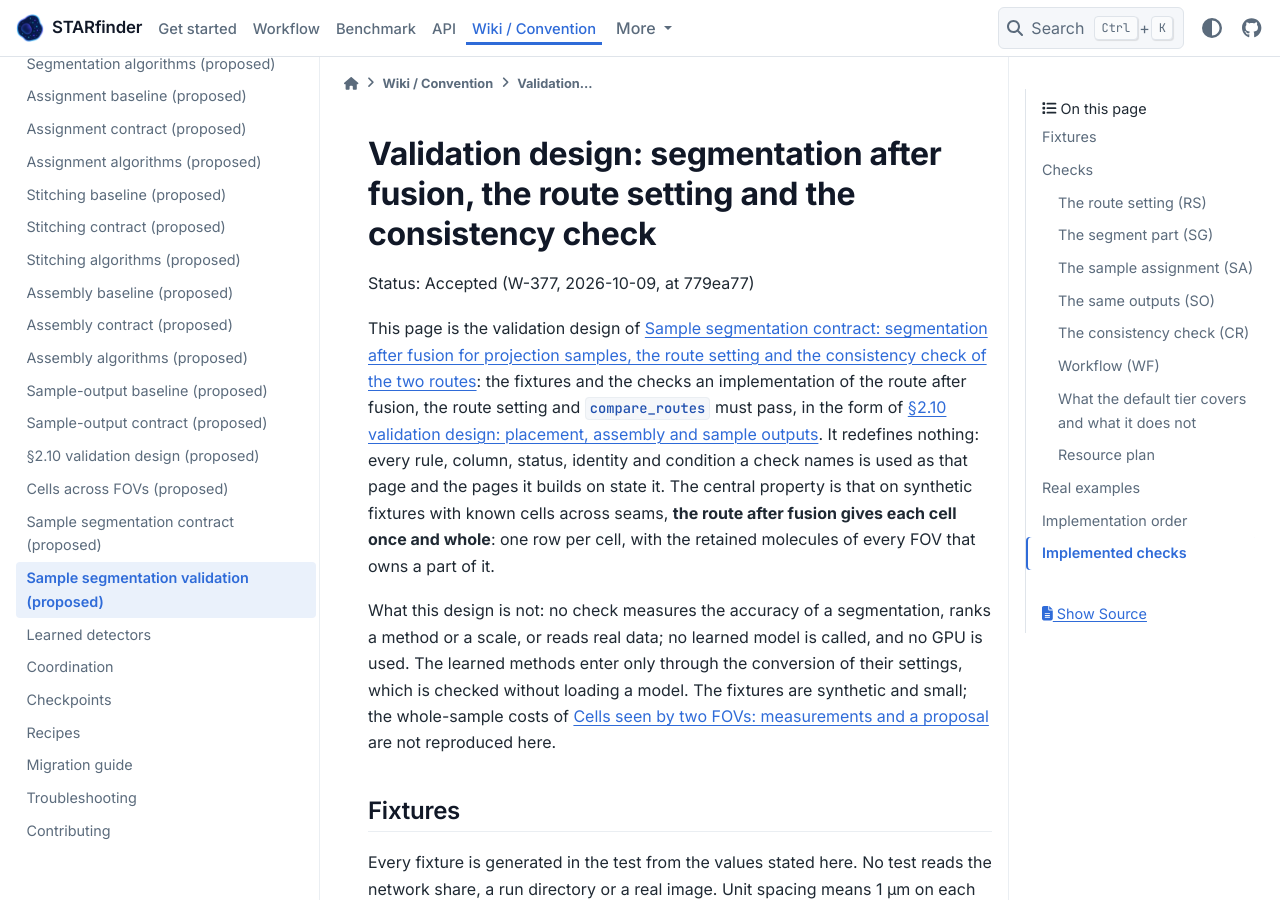
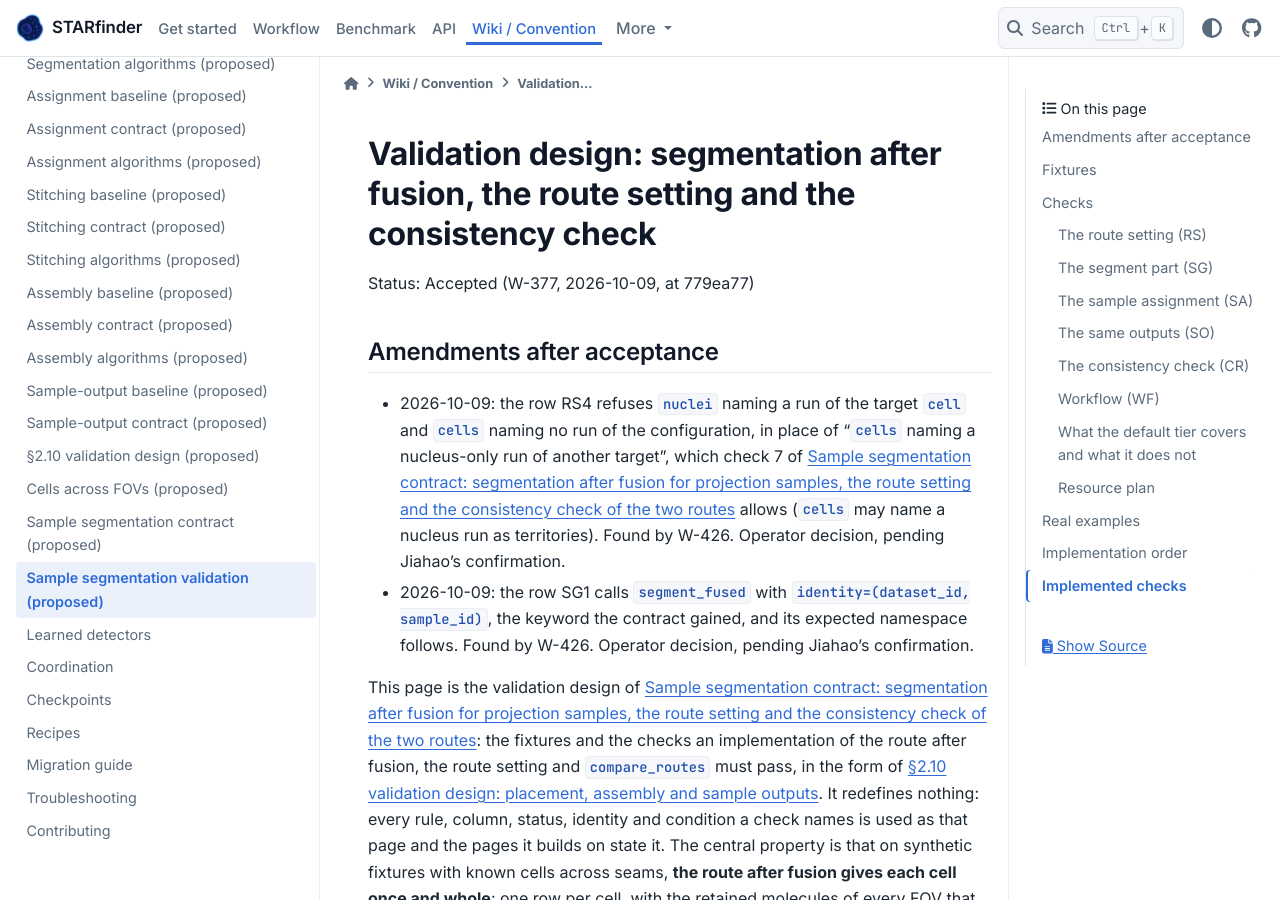
Before and after one commit to wanglab-broad/starfinder, a Sphinx documentation site: the page built from docs/sample-segmentation-validation.md, in a window 1280 px wide and 900 px high. Built offline with Sphinx 7.4.7 and the PyData theme 0.15.4, drawn with Linux system fonts in a browser that asks for light colours; some of the changed text lies outside the part shown.

Commit message:
fix(w-426): address review findings (sample segmentation 2 of 6: the…)
This repair carries out the operator's amendments
R-20261010T021650Z-3f16cd02, which are pending Jiahao's confirmation, at
the two gaps the review found. In docs/sample-segmentation-contract.md,
the "Names" row and the bullet on the part segment now give
segment_fused(output_dir, *, config, sample, identity=None). The bullet
says what identity is, that Dataset.export always passes the dataset's,
and that a call without it gives [null, <sample>, null, null, <run>],
labels for use outside a dataset. Check 7 states that cells may name a
run of either target and nuclei only a run of the target …

Linear-Issue: W-426

```diff
--- a/docs/sample-segmentation-contract.md
+++ b/docs/sample-segmentation-contract.md
@@ -1,6 +1,18 @@
 # Sample segmentation contract: segmentation after fusion for projection samples, the route setting and the consistency check of the two routes
 
 Status: Accepted (W-377, 2026-10-09, at 779ea77)
+
+## Amendments after acceptance
+
+* 2026-10-09: `segment_fused` gains the keyword-only `identity=None`, the pair
+  `(dataset_id, sample_id)` of its label namespaces ("Names", "The parts on each route"),
+  because nothing the function was given holds the dataset's identity; without it the
+  labels do not carry that identity. Found by W-426. Operator decision, pending Jiahao's
+  confirmation.
+* 2026-10-09: check 7 states that `cells` may name a run of either target and `nuclei`
+  only a run of the target `nucleus` ("The entry"), in so many words, as the row RS4 of
+  {doc}`sample-segmentation-validation` now refuses. Found by W-426. Operator decision,
+  pending Jiahao's confirmation.
 
 This page specifies the second route to a sample's cells, so that it can be implemented
 after Jiahao approves it: the fused Z maximum of a projection sample is segmented once,
@@ -137,7 +149,7 @@
 | Route values | `ROUTES = ("per_fov", "after_fusion")` | tuple | `starfinder.sample_output` |
 | Settings of the route | `SampleSegmentationConfig(runs, cells, nuclei=None, assignment=AssignmentConfig(), device="cpu")` | frozen dataclass | `starfinder.sample_output` |
 | One run | `SampleSegmentationRun(name, target, inputs, method, seeds=None)` | frozen dataclass | `starfinder.sample_output` |
-| The segment part | `segment_fused(output_dir, *, config, sample)` returning `SampleSegmentation` | function | `starfinder.sample_output` |
+| The segment part | `segment_fused(output_dir, *, config, sample, identity=None)` returning `SampleSegmentation` | function | `starfinder.sample_output` |
 | Its result | `SampleSegmentation(grid, runs, record)` | frozen dataclass | `starfinder.sample_output` |
 | Its loader | `load_sample_segmentation(output_dir)` | function | `starfinder.sample_output` |
 | The assembly of this route | the keyword `segmentation: SampleSegmentation | None = None` of `assemble` | keyword | `starfinder.assembly` |
@@ -192,7 +204,7 @@
   (`reference_stain`, `reference_merged` or `<name>=file:<pattern>`), so they are fused
   like any other channel, with the same placement, grid and blending (call C4 fused two
   named stains as projections at `k = 2` in one call).
-* **`segment`** (`segment_fused(output_dir, *, config, sample)`) reads the fused
+* **`segment`** (`segment_fused(output_dir, *, config, sample, identity=None)`) reads the fused
   projection of each input image from the `fusion` section (path and SHA-256), builds one
   `SegmentationInput` per run on the segmentation grid, calls `segment` (or
   `import_labels` with that grid for a run whose method is `import`: `segment` refuses a
@@ -206,6 +218,10 @@
   on the segmentation grid, `seeded_watershed` with nuclei on the same grid as seeds and
   the namespace `[dataset_id, sample_id, null, null, "cell"]` gave a `plane` label image;
   the µm setting `sigma_um` 1.5 became 1.5 pixels at 1 µm spacing and 0 in Z.
+  `identity` is the pair `(dataset_id, sample_id)` of the label namespaces
+  `[dataset_id, sample_id, null, null, <run>]`; `Dataset.export` always passes the
+  dataset's. Called without it, the namespace is `[null, <sample>, null, null, <run>]`:
+  such labels do not carry the dataset's identity and are for use outside a dataset.
 * **`assemble`** with `segmentation` given and molecule-table inputs: it computes the
   `molecules_only` assembly (unchanged rules), converts its retained molecules to one
   `MoleculeTable` on the segmentation grid ("The sample's molecule table"), calls
@@ -266,7 +282,8 @@
 off, the reuse conditions of the table above hold when `segment` is off, the runs' configs
 validate, their
 seeds name earlier runs, `cells` and `nuclei` name runs of the targets `cell` (or
-`nucleus` as territories) and `nucleus`, and every model resolves with its SHA-256
+`nucleus` as territories) and `nucleus` (`cells` may name a run of either target, `nuclei`
+only a run of the target `nucleus`), and every model resolves with its SHA-256
 (`resolve_model` called by check 7 itself, not through `segment`: called alone in a fresh
 process it refused a missing model and imported neither Cellpose nor torch, call C15c; a
 missing file and a SHA-256 mismatch are refused, calls C15 and C15b). Each failure raises `ValueError` (or the
--- a/docs/sample-segmentation-validation.md
+++ b/docs/sample-segmentation-validation.md
@@ -1,6 +1,17 @@
 # Validation design: segmentation after fusion, the route setting and the consistency check
 
 Status: Accepted (W-377, 2026-10-09, at 779ea77)
+
+## Amendments after acceptance
+
+* 2026-10-09: the row RS4 refuses `nuclei` naming a run of the target `cell` and `cells`
+  naming no run of the configuration, in place of "`cells` naming a nucleus-only run of
+  another target", which check 7 of {doc}`sample-segmentation-contract` allows (`cells`
+  may name a nucleus run as territories). Found by W-426. Operator decision, pending
+  Jiahao's confirmation.
+* 2026-10-09: the row SG1 calls `segment_fused` with `identity=(dataset_id, sample_id)`,
+  the keyword the contract gained, and its expected namespace follows. Found by W-426.
+  Operator decision, pending Jiahao's confirmation.
 
 This page is the validation design of {doc}`sample-segmentation-contract`: the fixtures
 and the checks an implementation of the route after fusion, the route setting and
@@ -56,14 +67,14 @@
 | RS1 | Defaults and the recorded route | `route_configs` exported | The recorded `route` and `route_source`; `segment` | With `route` null: `projection` (`max`) gives `after_fusion`, `stack` and `both` give `per_fov`, `route_source` `default`; a set value is kept with `route_source` `set`. With `assignment` null the export runs as `molecules_only` on either route, `segment` `off` with the reason `no_cells`. Exact. | H, MV, A |
 | RS2 | A stack and a sum are refused | `route_configs` (`after_fusion` with `stack`; `after_fusion` with `projection: sum`; route null with `projection` and `projection: sum`) | Error; folder | `ValueError` naming `dimensionality` `stack` and `route: per_fov`, or naming `projection` and `route`, raised before anything is written: the SHA-256 of every file of the folder is unchanged and no file is added. Exact. | H |
 | RS3 | Default without settings (RD1) | `route_configs` (route null, `projection`, an `assignment` name, no `segmentation`) | Error; folder | `ValueError` naming `export.segmentation` and `route: per_fov`; the folder unchanged. Exact. | H |
-| RS4 | Check 7 | `route_configs` with one violation each: an image name not in `images`, a seed naming a later run, `cells` naming a nucleus-only run of another target, an unknown method key, `fuse: false` with `segment: true`, `assemble: false` with `segment: true`, a missing model path, a model file whose SHA-256 differs from `model_sha256` | Errors; folder | Each raises its named error (`ValueError`, `MissingModelError`, `ModelHashMismatchError`) naming the key, in the order of check 7; the folder unchanged; a valid configuration passes. Exact. | H |
+| RS4 | Check 7 | `route_configs` with one violation each: an image name not in `images`, a seed naming a later run, `nuclei` naming a run of the target `cell`, `cells` naming no run of the configuration, an unknown method key, `fuse: false` with `segment: true`, `assemble: false` with `segment: true`, a missing model path, a model file whose SHA-256 differs from `model_sha256` | Errors; folder | Each raises its named error (`ValueError`, `MissingModelError`, `ModelHashMismatchError`) naming the key, in the order of check 7; the folder unchanged; a valid configuration passes. Exact. | H |
 | RS5 | Configuration schema | `route_configs` | Schema keys | The static workflow schema's `export` keys equal the fields of `ExportConfig` with `route`, `segment` and `segmentation`; a run's keys besides `name`, `target`, `inputs`, `seeds` and `method` equal the init fields of the method's config, kept equal to `SEGMENTATION_METHODS` as the §2.9 schema test does. Exact. | H |
 
 ### The segment part (SG)
 
 | # | Check | Fixture | Metric | Pass/fail tolerance | Needs |
 | --- | --- | --- | --- | --- | --- |
-| SG1 | The input is the fused projection | `fused_pair` (`k` 1 and 2), `fused_quad` with `seeded_runs` | The `SegmentationInput` passed to `segment` (captured by wrapping the call), the grid | The image equals the fused projection file of each input image, channels in the run's role order; the grid's shape, spacing and origin equal the `fusion` section's output exactly, frame `sample:<sample>`; the label namespace is `[dataset_id, sample_id, null, null, <run>]`. Exact. | H, MV |
+| SG1 | The input is the fused projection | `fused_pair` (`k` 1 and 2), `fused_quad` with `seeded_runs` | The `SegmentationInput` passed to `segment` (captured by wrapping the call), the grid | The image equals the fused projection file of each input image, channels in the run's role order; the grid's shape, spacing and origin equal the `fusion` section's output exactly, frame `sample:<sample>`; with `segment_fused` called with `identity=(dataset_id, sample_id)`, the label namespace is `[dataset_id, sample_id, null, null, <run>]`. Exact. | H, MV |
 | SG2 | Lengths in pixels (LS2) | `length_configs` at `k` 1, 2 and 4 | The configs the route passes, from its conversion called directly; the record | `diameter / k`, `max(1, round(min_size / k²))`, `scale · k` in Y and X (accepted by `StarDistConfig` for every positive product), a block run refused at `k > 1` because `StarDistConfig` refuses block fields with a scale other than 1, `n_tiles` and `sigma_um` unchanged; the record's `lengths` holds each field as given and as used. A test keeps the table of pixel fields equal to the registered methods' fields. Exact. | H |
 | SG3 | Label files and the section | `fused_pair`, `fused_quad` with `seeded_runs` and with `truth_import` | Files, `segmentation` section | One `segmentation_<run>.ome.tif` per run, uint32, passing the OME-TIFF layout checks of {doc}`sample-output-contract`, with the recorded grid; every field of "The record" present; T1 holds. Exact. | H, MV |
 | SG4 | Reuse, by the rule of {doc}`sample-segmentation-contract` ("What is reused when a part has already run") | `fused_pair` exported; then again with `segment: false` and `fuse: true`; with `segment: false` and `fuse: false`; with `segment: false` after a label file is edited; after the placement is replaced by one with another origin; with `scale_yx` changed; with a source image edited so that the new fusion differs; with `segment: false` and no saved segmentation | Status; error; files; T1 and T5 | With `fuse: true`: `segment` `reused`, the fused files byte-equal the first export's, the tables equal it, T1 compares the recorded input SHA-256 with the fused files and holds, T5 holds. With `fuse: false`: no fused file remains, `segment` `reused`, T1 checks the label files only and holds, T5 holds. Refused before anything is written, the folder unchanged: an edited label file (`ValueError` naming the path and both SHA-256 values), another placement, another `scale_yx` (another grid), no saved segmentation. An edited source image: `segment` `failed`, reason `fused_input_changed` naming the image and both SHA-256 values, the error raised, the files of `fuse` present. Exact. | H, MV, A |
```
Also changed, not shown: docs/sample-output-contract.md (+1 -1 lines), 1 other file.
